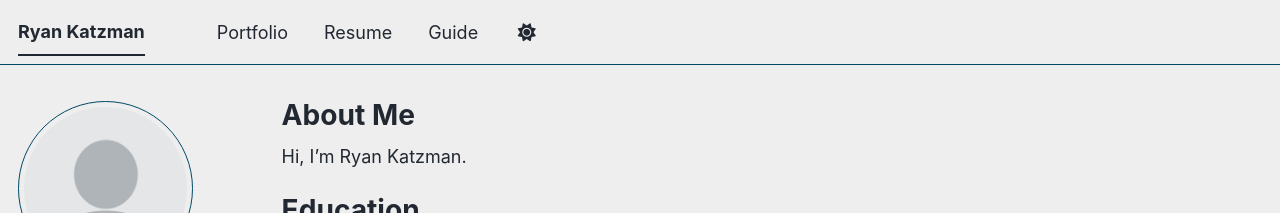
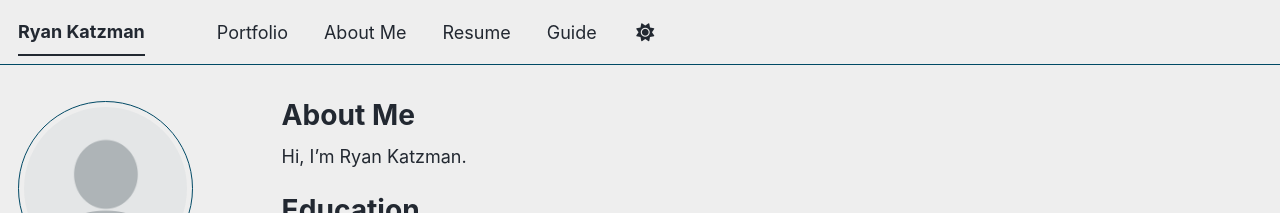
Before and after one commit to ryankatzman/ryankatzman.github.io, a Jekyll site: the page built from _pages/about.md, in a window 1280 px wide. Shown: the top 213 px of the page. Built offline with Jekyll 4.4.1, drawn with Linux system fonts in a browser that asks for light colours; a script bundle is joined from its source files by our own code; library files that are not in the unit come from our copies.

Commit message:
Update navigation.yml

```diff
--- a/_data/navigation.yml
+++ b/_data/navigation.yml
@@ -20,8 +20,8 @@ main:
   - title: "Portfolio"
     url: /portfolio/
 
-  #- title: "Blog Posts"
-  #  url: /year-archive/
+  - title: "About Me"
+    url: /year-archive/
 
   - title: "Resume"
     url: /cv/
```
